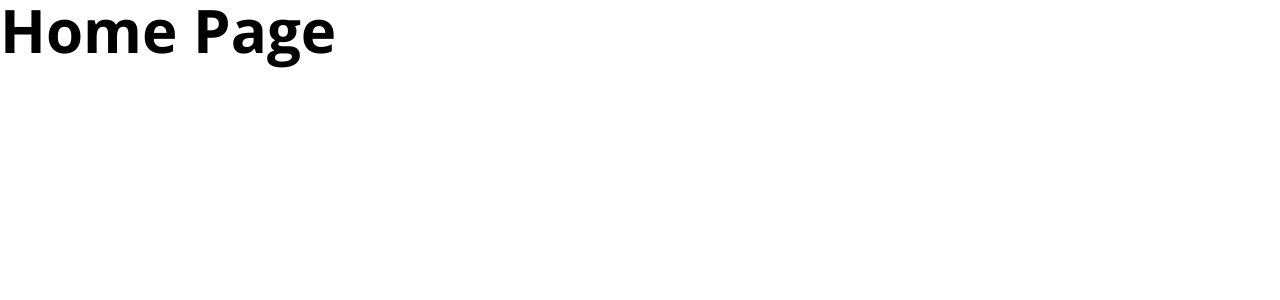
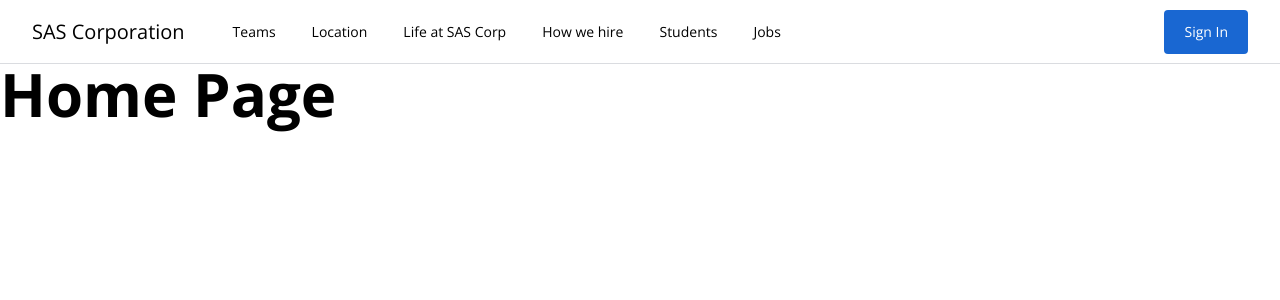
Before and after one commit to sastra12/job-search, a Vue app: page / in a window 1280 px wide. Shown: the top 300 px of the page. Built offline with nearby package versions, Linux system fonts and the light colour scheme.

Commit message:
Keep MainNav Constant, Dynamically Render Component

```diff
--- a/src/App.vue
+++ b/src/App.vue
@@ -1,9 +1,12 @@
 <template>
+  <MainNav />
   <router-view />
 </template>
 
 <script>
+import MainNav from "@/components/Navigation/MainNav.vue";
 export default {
   name: "App",
+  components: { MainNav },
 };
 </script>
```
